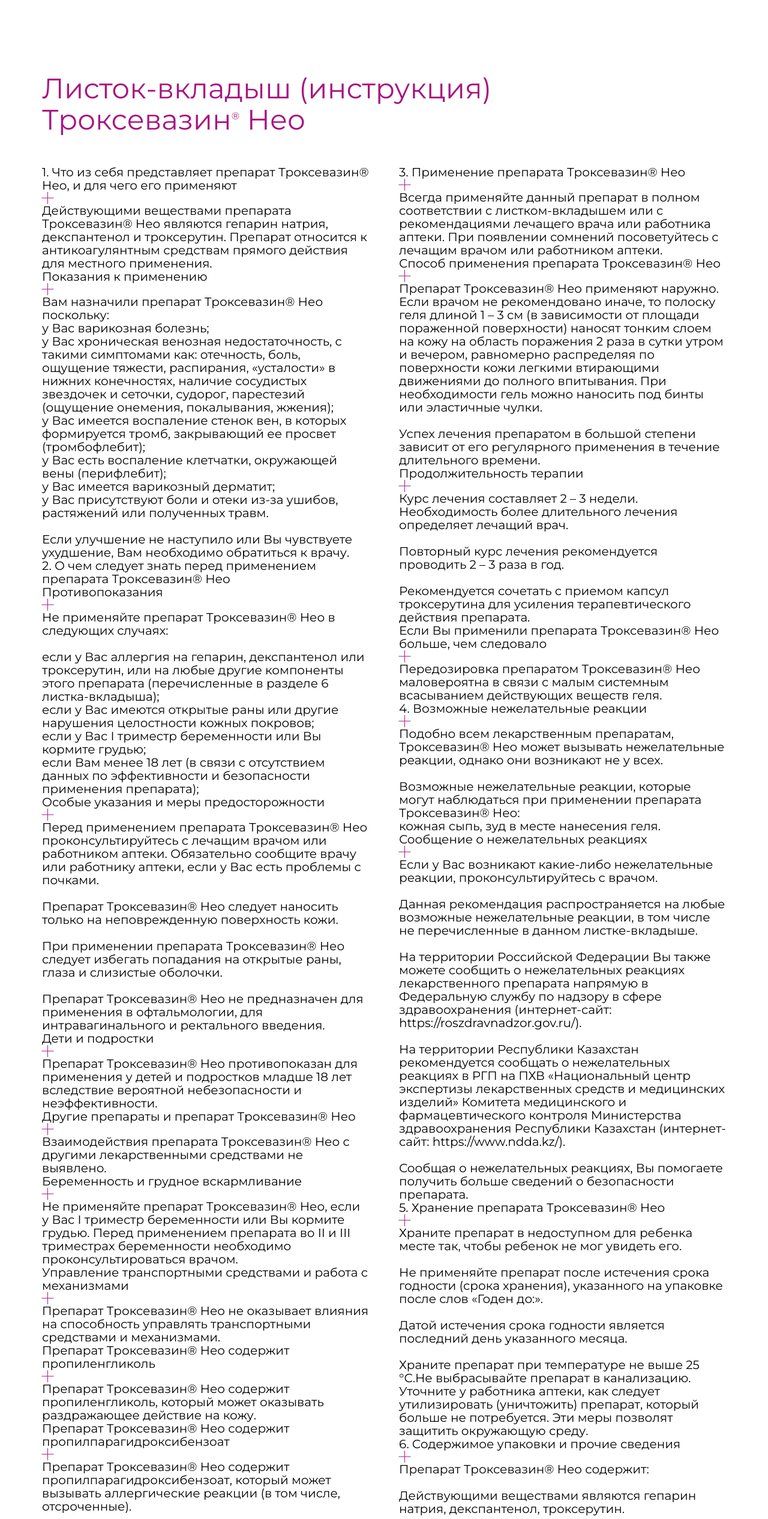
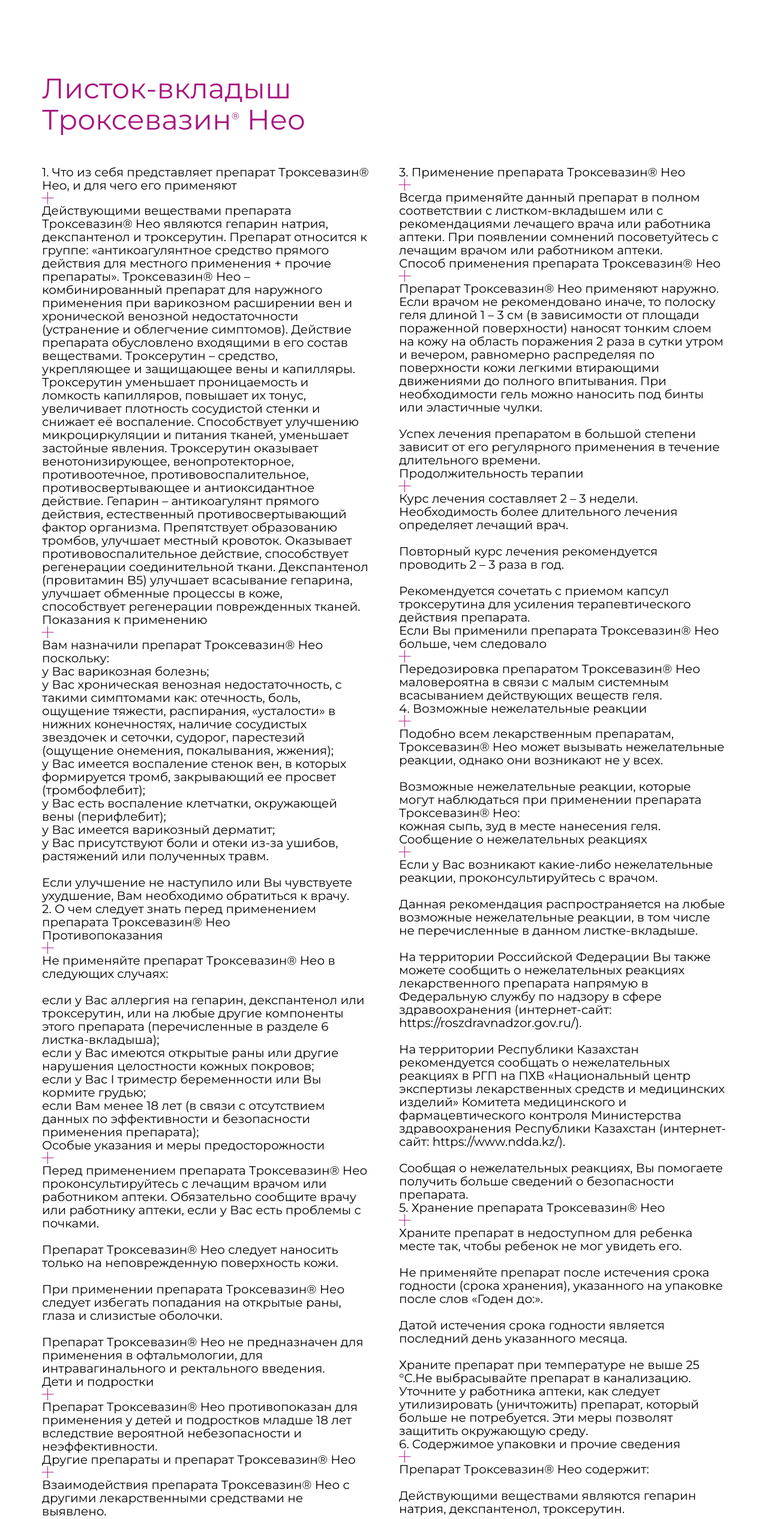
Before and after one commit to Siwaaa/site-troxevasin, a Nuxt app in the folder nuxt/: page /neo in a window 1280 px wide. Shown: the part 7480-10012 px from the top of the page at 60% size. Built offline with nearby package versions, Linux system fonts and the light colour scheme.

Commit message:
add: new tutorial neo

```diff
--- a/nuxt/pages/neo.vue
+++ b/nuxt/pages/neo.vue
@@ -241,7 +241,7 @@
     <section class="faq" id="faq">
       <div class="faq__wrapper container">
         <div class="faq__content">
-          <h2 class="title-h1">Листок-вкладыш (инструкция) <br> Троксевазин<sup>®</sup> Нео</h2>
+          <h2 class="title-h1">Листок-вкладыш<br> Троксевазин<sup>®</sup> Нео</h2>
           <div class="instruction">
             <div class="instruction__list">
               <div @click="toggleAccordion" class="instruction__item">
@@ -249,7 +249,14 @@
                   <h5><strong>1. Что из себя представляет препарат Троксевазин® Нео, и для чего его применяют</strong></h5>
                   <div class="accordion-btn"></div>
                 </div>
-                <div class="instruction__desc">Действующими веществами препарата Троксевазин® Нео являются гепарин натрия, декспантенол и троксерутин. Препарат относится к антикоагулянтным средствам прямого действия для местного применения.</div>
+                <div class="instruction__desc">Действующими веществами препарата Троксевазин® Нео являются гепарин натрия, декспантенол и троксерутин. Препарат относится к группе: «антикоагулянтное средство прямого действия для местного применения + прочие препараты».
+Троксевазин® Нео – комбинированный препарат для наружного применения при варикозном расширении вен и хронической венозной недостаточности (устранение и облегчение симптомов).
+Действие препарата обусловлено входящими в его состав веществами.
+Троксерутин – средство, укрепляющее и защищающее вены и капилляры. Троксерутин уменьшает проницаемость и ломкость капилляров, повышает их тонус, увеличивает
+плотность сосудистой стенки и снижает её воспаление. Способствует улучшению микроциркуляции и питания тканей, уменьшает застойные явления. Троксерутин оказывает
+венотонизирующее, венопротекторное, противоотечное, противовоспалительное, противосвертывающее и антиоксидантное действие.
+Гепарин – антикоагулянт прямого действия, естественный противосвертывающий фактор организма. Препятствует образованию тромбов, улучшает местный кровоток. Оказывает противовоспалительное действие, способствует регенерации соединительной ткани.
+Декспантенол (провитамин B5) улучшает всасывание гепарина, улучшает обменные процессы в коже, способствует регенерации поврежденных тканей.</div>
               </div>
               <div @click="toggleAccordion" class="instruction__item">
                 <div class="instruction__title">
@@ -345,11 +352,11 @@
               </div>
               <div @click="toggleAccordion" class="instruction__item">
                 <div class="instruction__title">
-                  <h5>Препарат Троксевазин® Нео содержит пропилпарагидроксибензоат</h5>
+                  <h5>Препарат Троксевазин® Нео содержит метилпарагидроксибензоат и пропилпарагидроксибензоат</h5>
                   <div class="accordion-btn"></div>
                 </div>
                 <div class="instruction__desc">
-                  Препарат Троксевазин® Нео содержит пропилпарагидроксибензоат, который может вызывать аллергические реакции (в том числе, отсроченные).
+                  Препарат Троксевазин® Нео содержит метилпарагидроксибензоат и пропилпарагидроксибензоат, который может вызывать аллергические реакции (в том числе, отсроченные).
                 </div>
               </div>
             </div>
@@ -445,7 +452,7 @@
                   <div class="accordion-btn"></div>
                 </div>
                 <div class="instruction__desc">
-                  Актавис Групп ПТС ехф.,<br>Рейкьявикурвегур 76-78, 220 Хафнарфьердур, Исландия
+                  Актавис Групп ПТС ехф.,<br>Дальшраун 1, 220 Хафнарфьердур, Исланди
                 </div>
               </div>
               <div @click="toggleAccordion" class="instruction__item">
@@ -480,7 +487,7 @@
           </div>
 
           <div class="faq__download">
-            <a href="/pdf/instruction_neo.pdf" download>
+            <a href="/pdf/instruction_neo-v2.pdf" download>
               <Button label="Скачать PDF" rounded />
             </a>
           </div>
```
Also changed, not shown: 1 other file (tests, documents, lock files or other folders).
